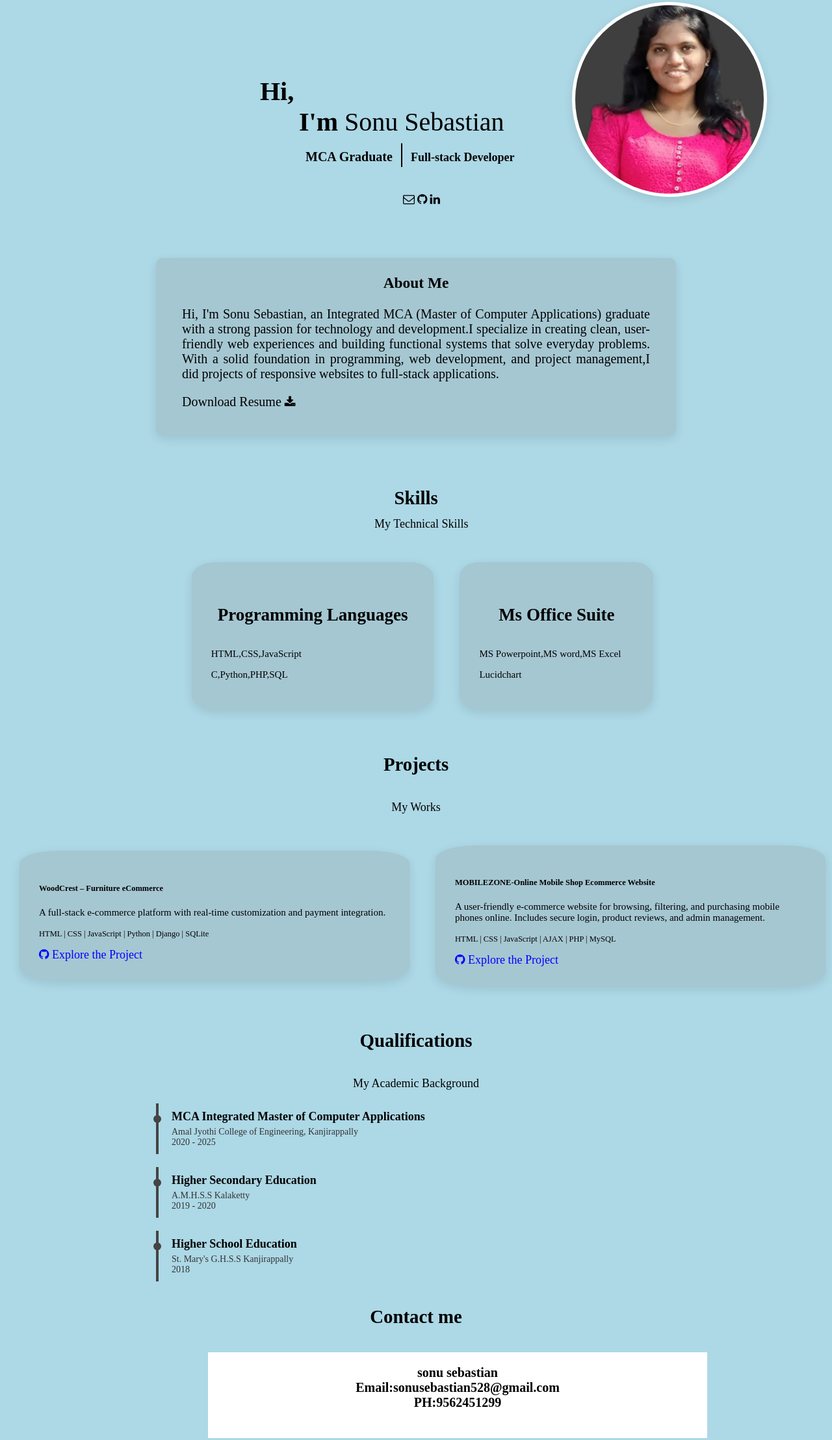
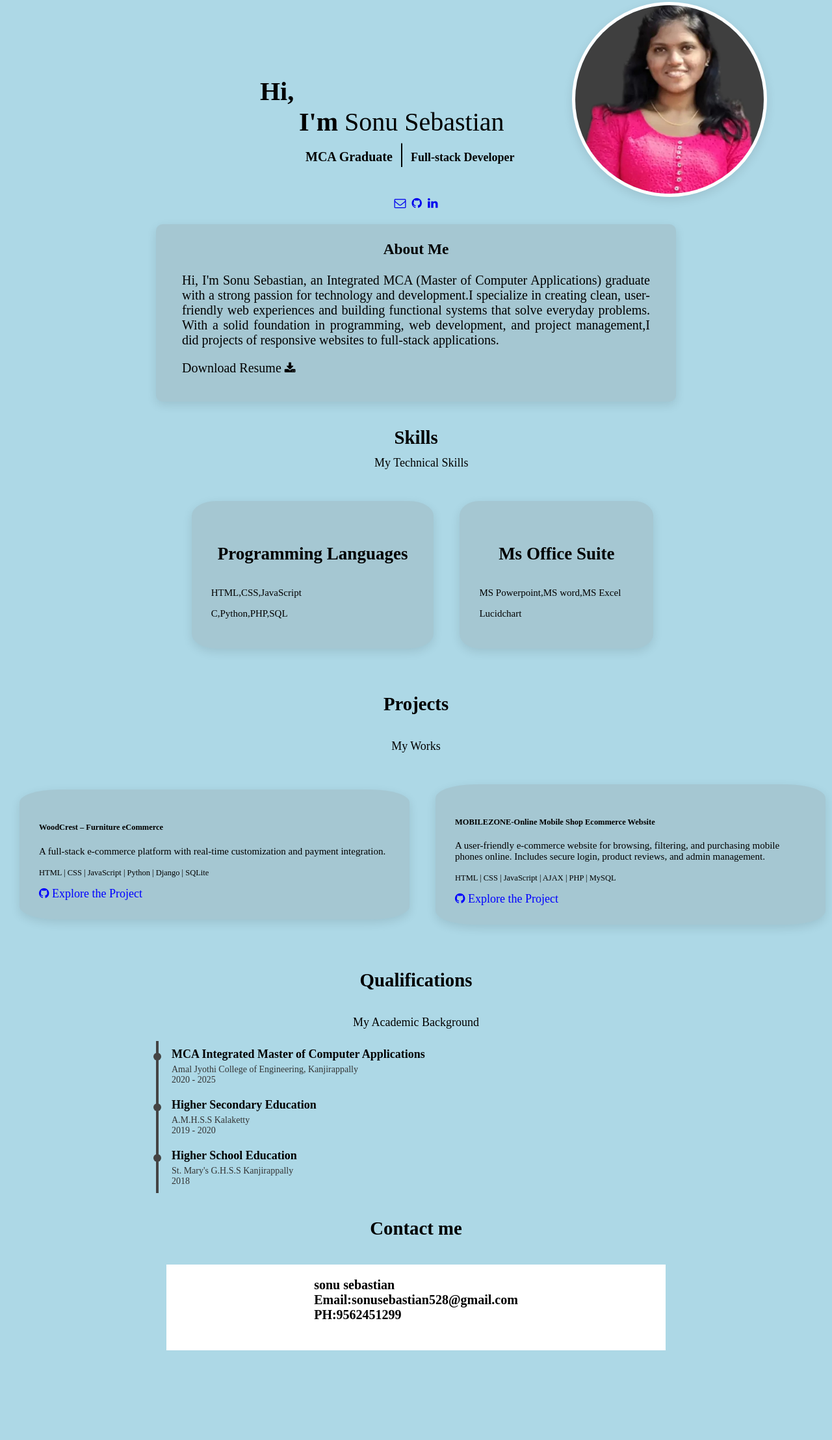
Before and after one commit to int-sonu/portfolio, a plain HTML site: page index.html in a window 1280 px wide. Shown: the part 177-2393 px from the top of the page at 65% size. Drawn offline with Linux system fonts and the light colour scheme.

Commit message:
second commit

```diff
--- a/css/home.css
+++ b/css/home.css
@@ -88,7 +88,7 @@ nav a {
     font-size: 20px;
     background-color: rgba(128, 128, 128, 0.2);
     padding: 40px;
-    margin: 80px auto;
+    margin: 0px auto;
     max-width: 800px;
     border-radius: 10px;
     box-shadow: 0 5px 15px rgba(0, 0, 0, 0.1);
@@ -102,12 +102,19 @@ p {
     display: block;
 }
 
-.linkedinimg {
+.linkimage{
 
     width: 20px;
-    height: auto;
-    border-radius: 10%;
-    margin-left: 580px;
+    color:black;
+    font-size: 18px;
+    align-items: center;
+    justify-content: center;
+    display:flex;
+    margin: auto;
+    padding:5px;
+    cursor: pointer;
+    text-decoration: none;
+
 }
 
 
@@ -163,7 +170,7 @@ footer {
 .footer1 {
   color: white;
   font-size: 20px;
-  margin-right:60%;
+  margin-right:auto;
 }
 
 .footer-icons {
@@ -177,13 +184,13 @@ footer {
   list-style-type: none;
   padding: 0;
   max-width: 800px;
-  margin: 0 auto;
+  margin: auto;
 }
 
 .qualification-list li {
   border-left: 4px solid #444;
   padding: 10px 20px;
-  margin: 20px 0;
+  margin:0px;
   position: relative;
 }
 
@@ -211,12 +218,12 @@ footer {
 
 .contact{
    color: black;
- font-size: 20px;
-   margin-left:25%;
+  font-size: 20px;
   background-color: white;
-  text-align: center;
-  justify-content: center;
-  display: flex;
+   align-items: center;
+    justify-content: center;
+    display:flex;
+    margin: auto;
   width: 60%;
   height: 20%;
 }
@@ -287,7 +294,8 @@ footer {
   }
 
   .footer1 {
-    margin: 0;
+    margin: 0px;
     text-align: center;
   }
+
 }
--- a/index.html
+++ b/index.html
@@ -30,11 +30,10 @@
 
         <div class="linkimage">
             <a href="mailto:sonusebastian528@gmail.com" target="_blank" class="mailimg"><i class="	fa fa-envelope-o"
-                    style="font-size:18px;margin-left:620px;color:black"></i></a>
-            <a href="https://github.com/int-sonu" target="_blank" class="gitimg"><i class="fa fa-github"
-                    style="font-size:18px;color:black"></i></a>
-            <a href="https://www.linkedin.com/in/sonu-sebastian-953934232" target="_blank" class="linkingimg"><i
-                    class="fa fa-linkedin" style="font-size:18px;color:black;"></i></a>
+                   >&nbsp;&nbsp;</i></a>
+            <a href="https://github.com/int-sonu" target="_blank" class="gitimg"><i class="fa fa-github">&nbsp;&nbsp;</i></a>
+            <a href="https://www.linkedin.com/in/sonu-sebastian-953934232" target="_blank"><i
+                    class="fa fa-linkedin" ></i></a>
 
         </div>
         </p>
```
